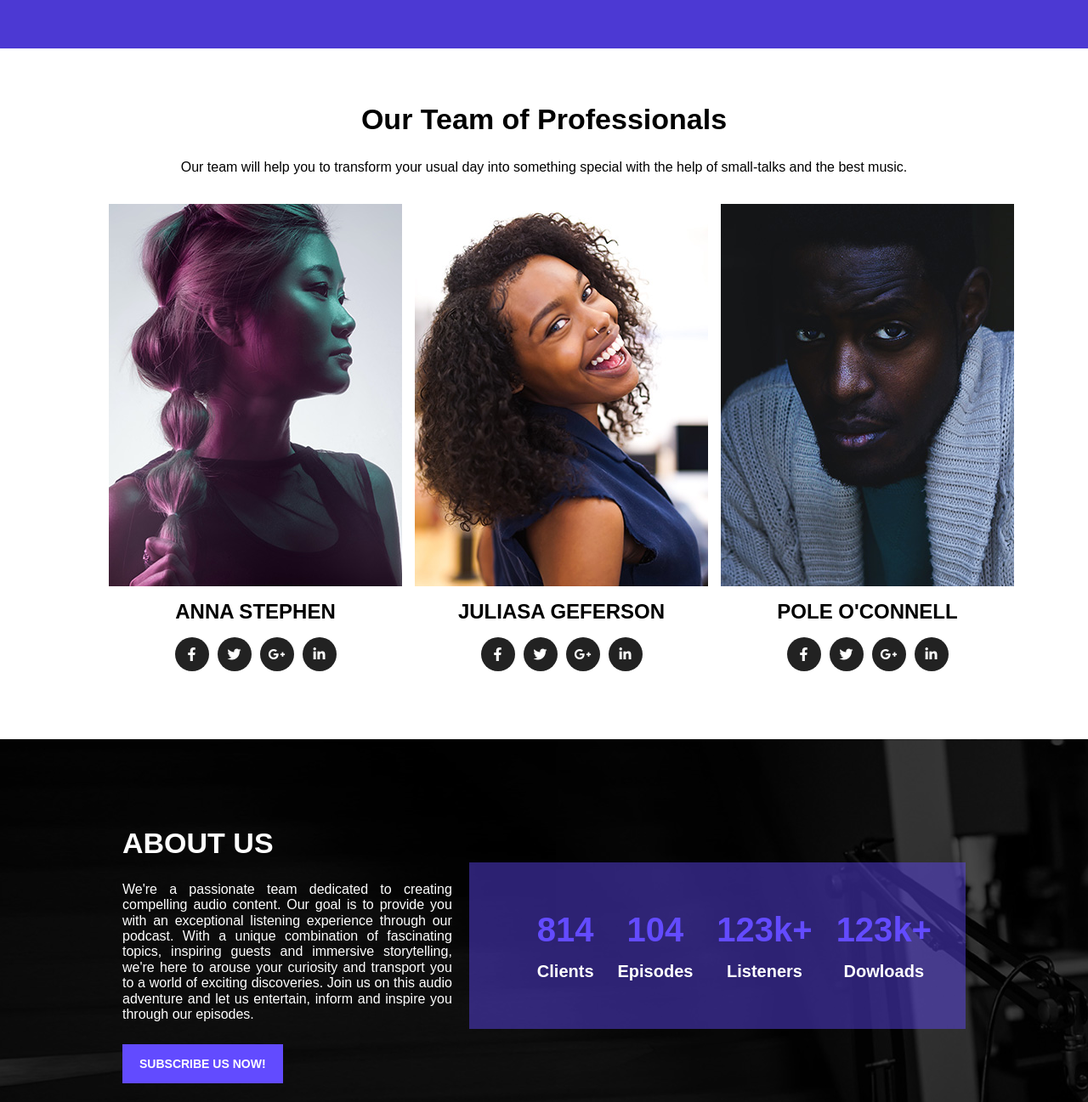
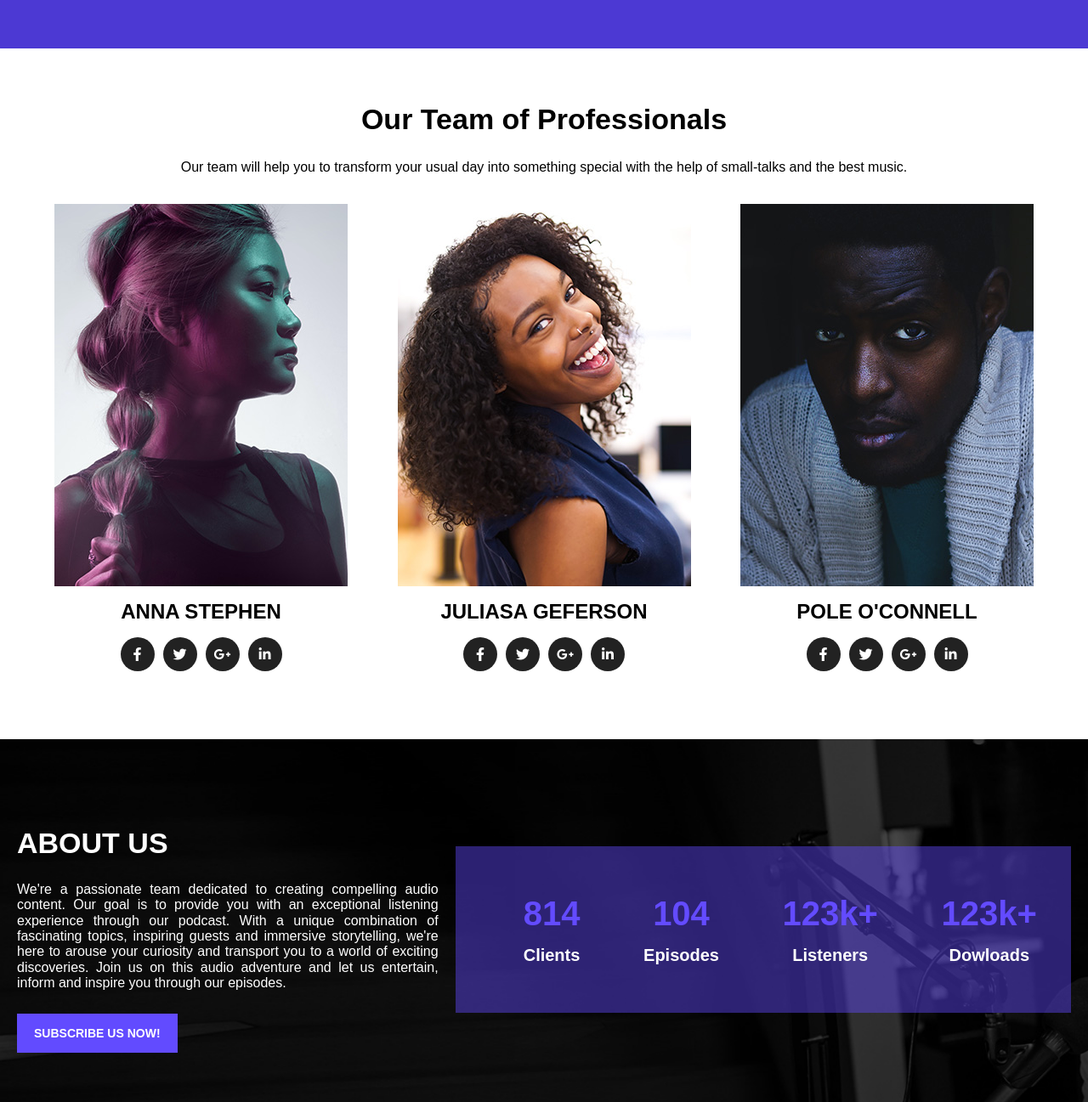
Before and after one commit to mc-expertise/Figma_Podcast, a plain HTML site: page index.html in a window 1280 px wide. Shown: the part 920-2217 px from the top of the page at 85% size. Drawn offline with nearby package versions, Linux system fonts and the light colour scheme; a script that the page names is missing; a web font is replaced by a local one.

Commit message:
edit media

```diff
--- a/styles/style.css
+++ b/styles/style.css
@@ -150,7 +150,7 @@ main {
   align-items: center;
   gap: 10px;
 }
-@media (max-width: 500px) {
+@media (max-width: 750px) {
   .nav-link ul {
     display: none;
   }
@@ -255,7 +255,7 @@ main {
   padding: 0 10%;
 }
 
-@media (max-width: 500px) {
+@media (max-width: 700px) {
   .section-top > div {
     flex-direction: column;
     padding: 0 5%;
@@ -311,7 +311,6 @@ h3 {
   display: flex;
   justify-content: space-between;
   align-items: center;
-  padding: 0 10%;
   gap: 20px;
   margin: 40px 0;
 }
@@ -375,7 +374,7 @@ h3 {
   color: white;
 }
 
-@media (max-width: 500px) {
+@media (max-width: 860px) {
   .about > div {
     flex-direction: column;
     padding: 0 5%;
@@ -390,7 +389,7 @@ h3 {
 }
 
 .teams {
-  padding: 0 10%;
+  padding: 0 5%;
   margin: 5% 0;
 }
 
@@ -423,6 +422,9 @@ h3 {
   padding: 0;
   gap: 10px;
 }
+.perone > img {
+  max-width: 100%;
+}
 .perone > ul > li {
   background-color: #222222;
   border-radius: 50%;
@@ -453,7 +455,7 @@ h3 {
   margin: 0;
 }
 
-@media (max-width: 500px) {
+@media (max-width: 860px) {
   .teams {
     padding: 0 5%;
   }
@@ -553,7 +555,7 @@ h3 {
   position: relative;
 }
 
-@media (max-width: 500px) {
+@media (max-width: 700px) {
   .header {
     background-image: url('../images/mainimgmobile.png');
   }
```
